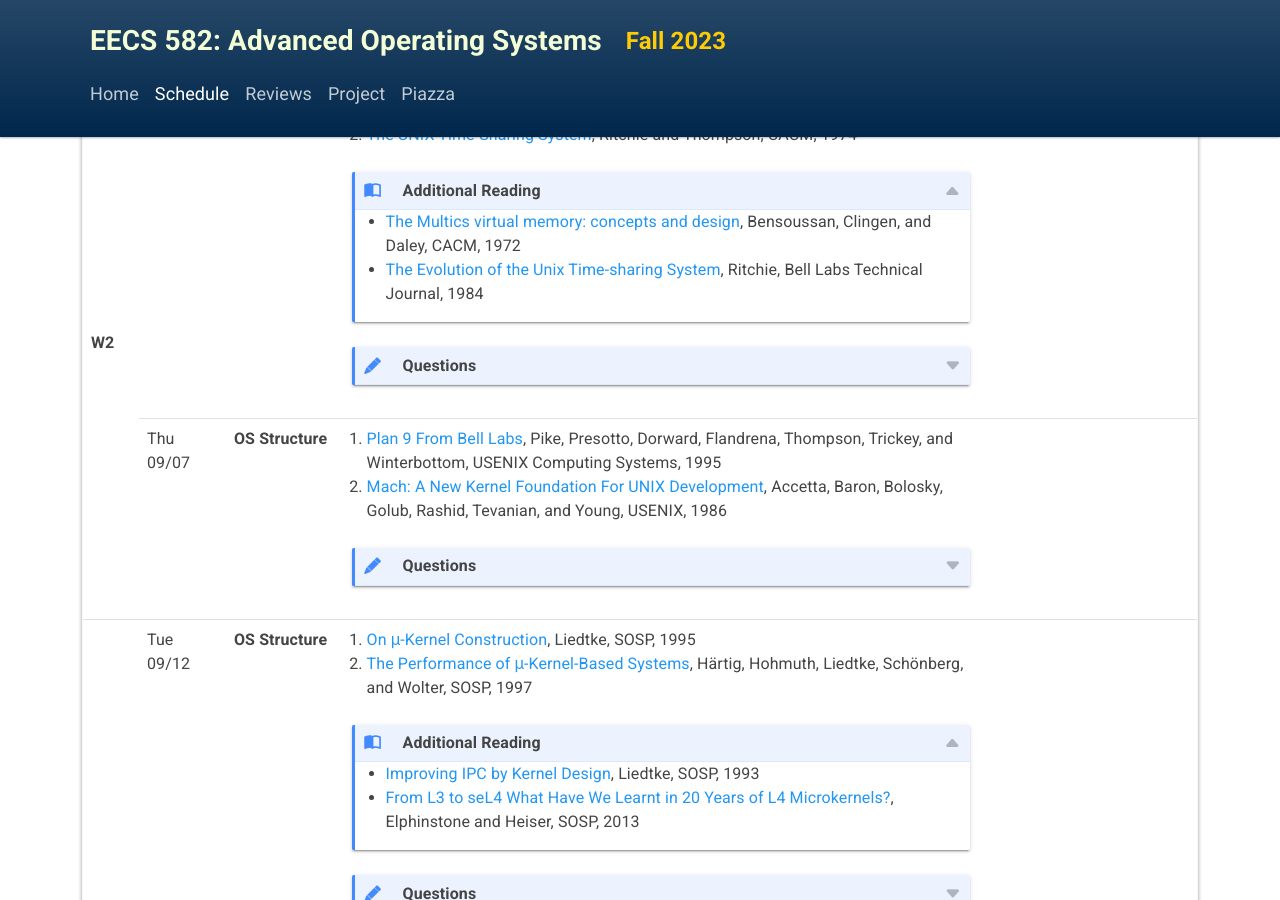
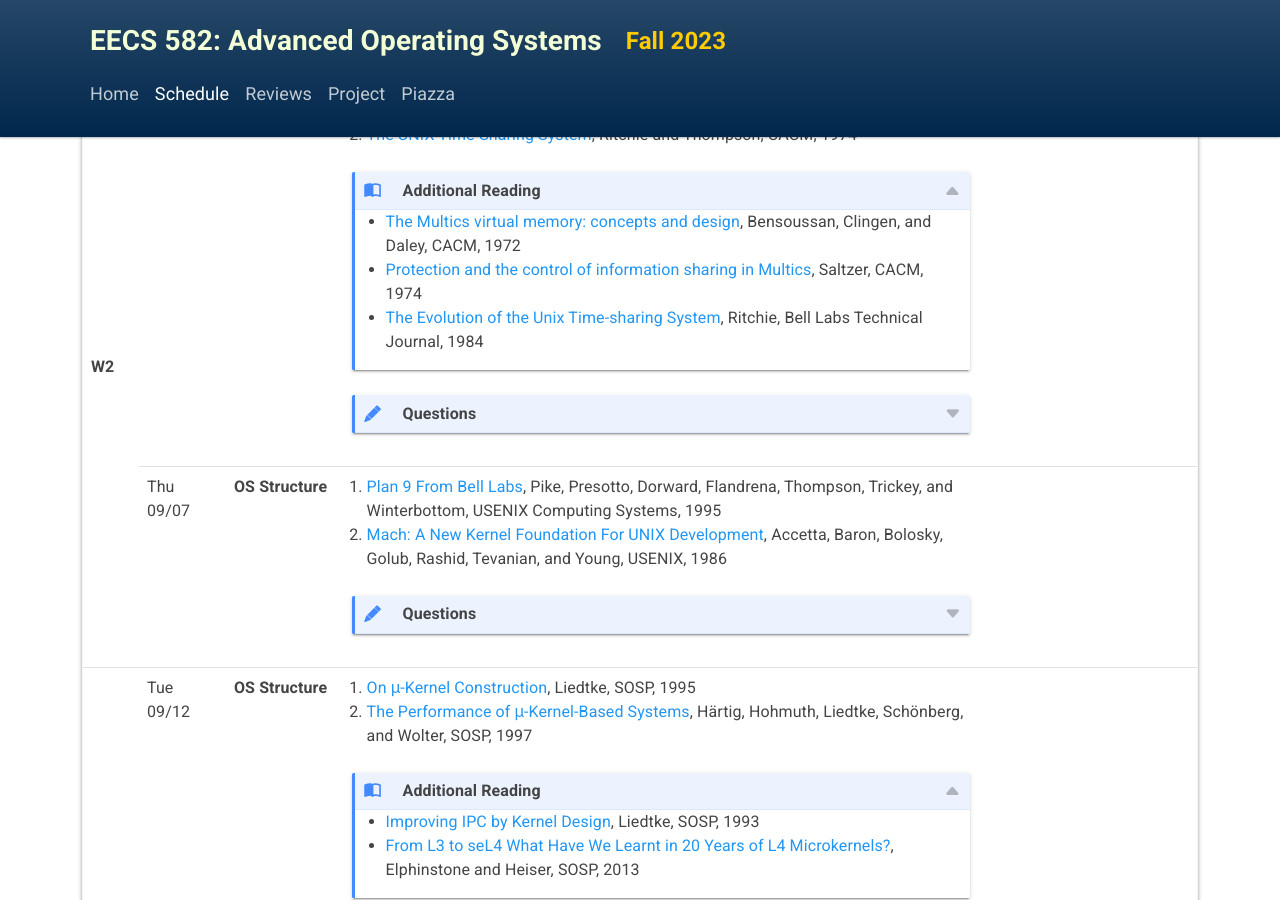
Before and after one commit to eecs582/eecs582.github.io, a Jekyll site: the page built from schedule.html, in a window 1280 px wide and 900 px high, scrolled down 709 px. Built offline with Jekyll 4.4.1, drawn with Linux system fonts in a browser that asks for light colours.

Commit message:
additional reading

```diff
--- a/schedule.html
+++ b/schedule.html
@@ -88,6 +88,7 @@ layout: schedule
           <summary>Additional Reading</summary>
           <ul>
           <li><a href="https://dl.acm.org/doi/10.1145/355602.361306">The Multics virtual memory: concepts and design</a>, Bensoussan, Clingen, and Daley, CACM, 1972</li>
+          <li><a href="https://dl.acm.org/doi/10.1145/361011.361067">Protection and the control of information sharing in Multics</a>, Saltzer, CACM, 1974</li>
           <li><a href="readings/unix-evolution.pdf">The Evolution of the Unix Time-sharing System</a>, Ritchie, Bell Labs Technical Journal, 1984</li>
           </ul>
         </details>
```
